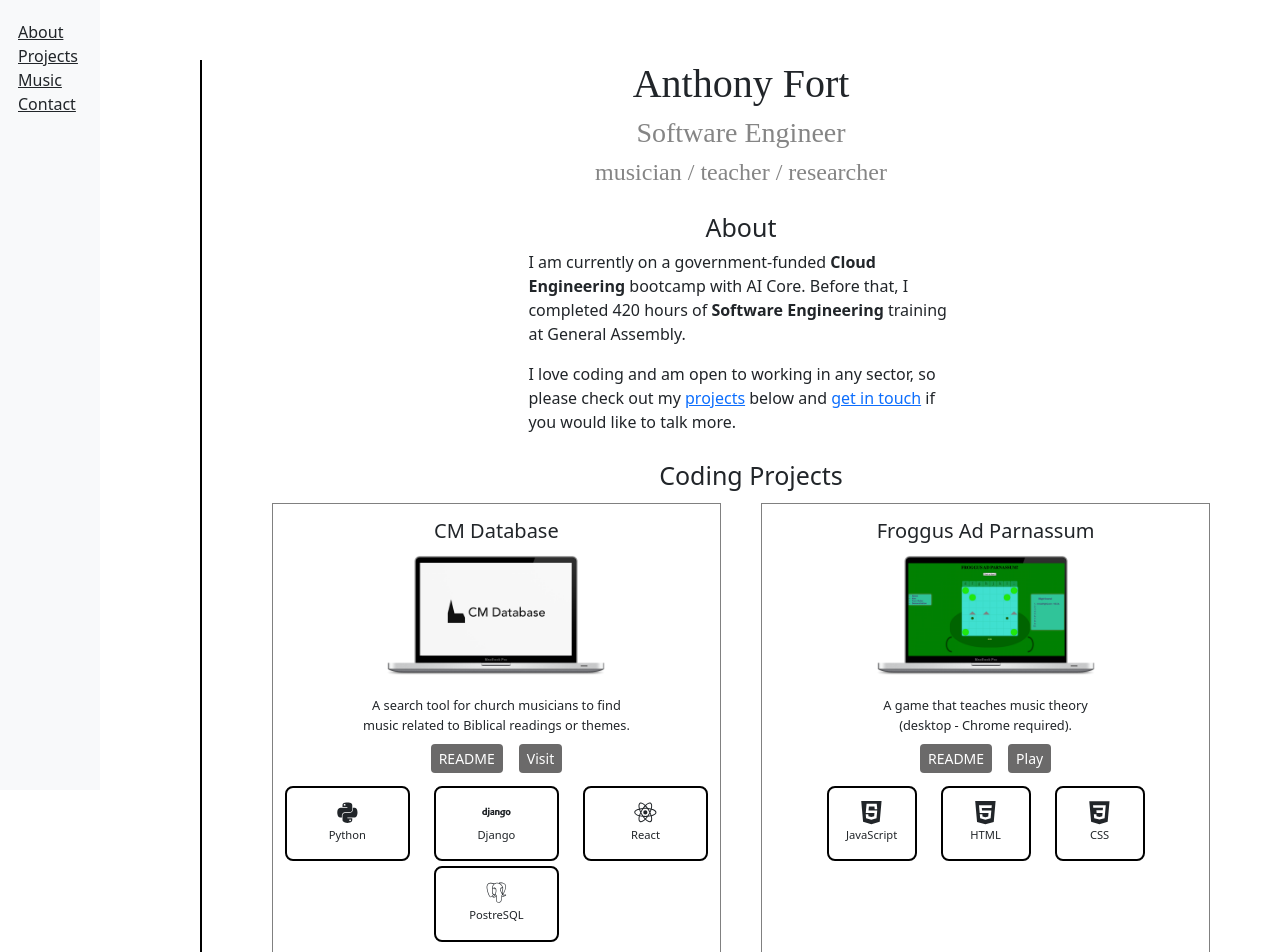
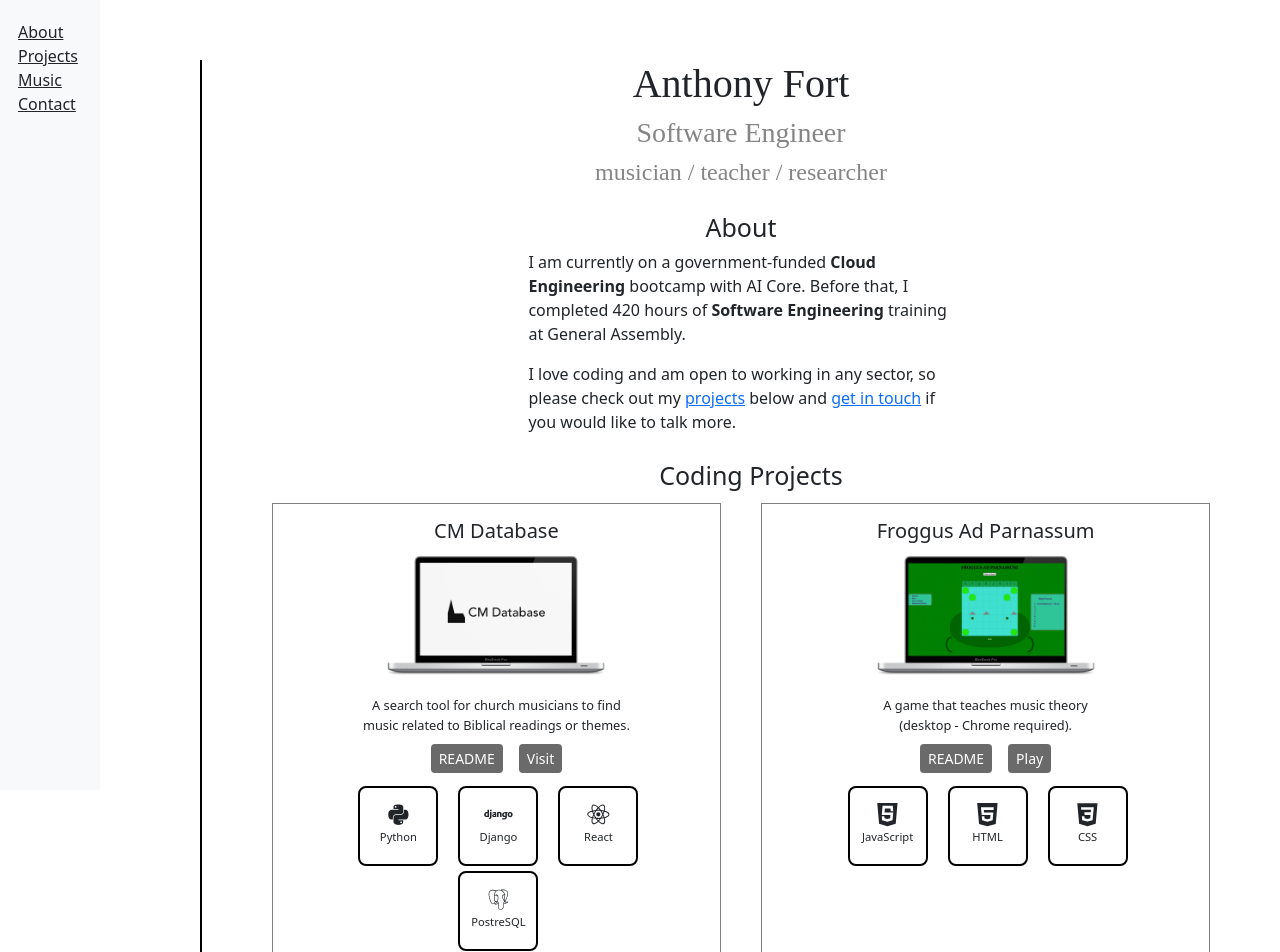
Before and after one commit to AnthonyFort/portfolio, a React (Create React App) app: page / in a window 1280 px wide. Shown: the top 952 px of the page. Built offline with nearby package versions, Linux system fonts and the light colour scheme.

Commit message:
Creates consistent box size for skills icons

```diff
--- a/src/styles/components/Projects.scss
+++ b/src/styles/components/Projects.scss
@@ -48,10 +48,10 @@
 
 .skills-row {
   justify-content: center;
+  width: 300px;
 }
 
 .skill-div {
-
   display: flex;
   flex-direction: column;
   align-items: center;
@@ -62,7 +62,9 @@
     font-size: 0.7rem;
   }
   padding-top: 10px;
-  min-width: 90px;
+  width: 80px;
+  height: 80px;
+  justify-content: center;
 }
 
 .skill-icon {
```
